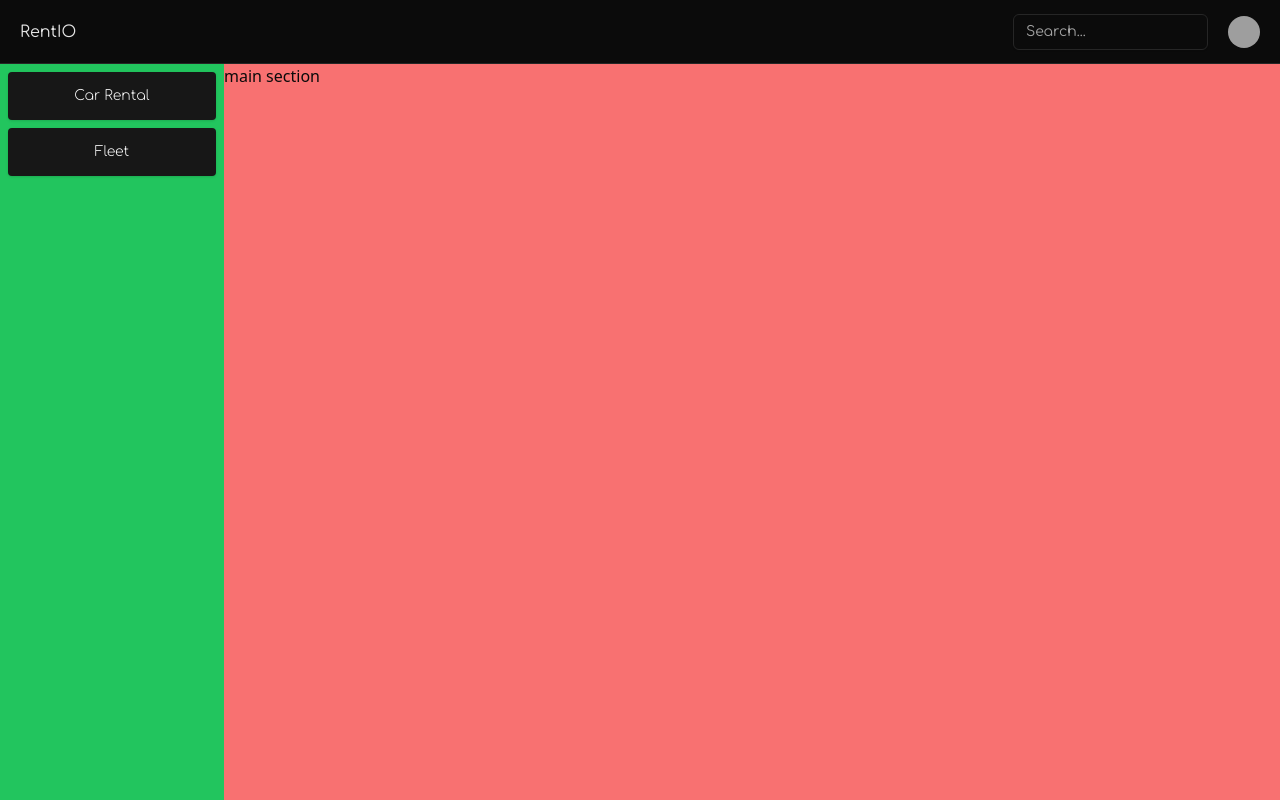
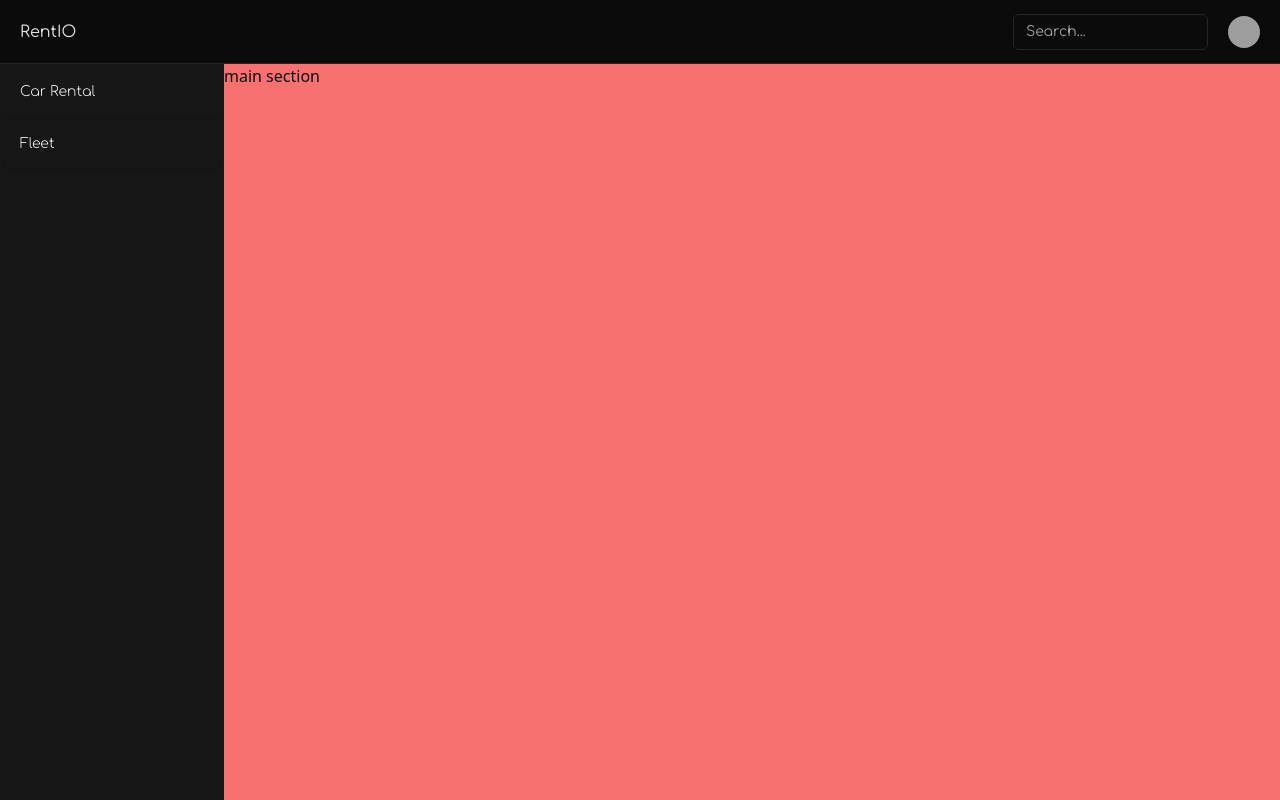
Before and after one commit to volodymyr-korolchuk/course-project-frontend, a React (Vite) app: page / in a window 1280 px wide. Built offline with nearby package versions, Linux system fonts and the light colour scheme; grey boxes are pictures that could not be loaded.

Commit message:
style: sidebar ui adjusted

```diff
--- a/package.json
+++ b/package.json
@@ -19,6 +19,7 @@
     "clsx": "^2.1.0",
     "react": "^18.2.0",
     "react-dom": "^18.2.0",
+    "react-icons": "^5.0.1",
     "react-router-dom": "^6.22.3",
     "tailwind-merge": "^2.2.2",
     "tailwindcss-animate": "^1.0.7"
@@ -35,7 +36,6 @@
     "eslint-plugin-react-hooks": "^4.6.0",
     "eslint-plugin-react-refresh": "^0.4.6",
     "postcss": "^8.4.38",
-    "react-icons": "^5.0.1",
     "tailwindcss": "^3.4.3",
     "typescript": "^5.2.2",
     "vite": "^5.2.0"
--- a/src/components/Collapsibles/CollapsibleWrapper.tsx
+++ b/src/components/Collapsibles/CollapsibleWrapper.tsx
@@ -22,7 +22,7 @@ const CollapsibleWrapper: React.FC<Props> = ({ children, triggerTitle }) => {
     >
       <div className="flex items-center justify-between space-x-4">
         <CollapsibleTrigger asChild>
-          <Button className="flex-1 font-light font-comfortaa h-12 rounded-sm">
+          <Button className="flex-1 justify-start font-light font-comfortaa h-12 rounded-sm hover:bg-neutral-700">
             {triggerTitle}
           </Button>
         </CollapsibleTrigger>
--- a/src/components/Home/Sidebar.tsx
+++ b/src/components/Home/Sidebar.tsx
@@ -21,8 +21,8 @@ const Sidebar = () => {
   const fleetEntries = ["Garage", "Classes", "In Use"];
 
   return (
-    <aside className="w-56 bg-green-500 h-full p-2">
-      <section className="flex flex-col items-center justify-center gap-2">
+    <aside className="w-56 bg-neutral-900 h-full p-1">
+      <section className="flex flex-col items-center justify-center gap-1">
         <CollapsibleWrapper triggerTitle="Car Rental">
           {carRentalEntries.map((item) => (
             <CollapsibleEntry key={item} textContent={item} />
```
Also changed, not shown: 1 other file (tests, documents, lock files or other folders).
